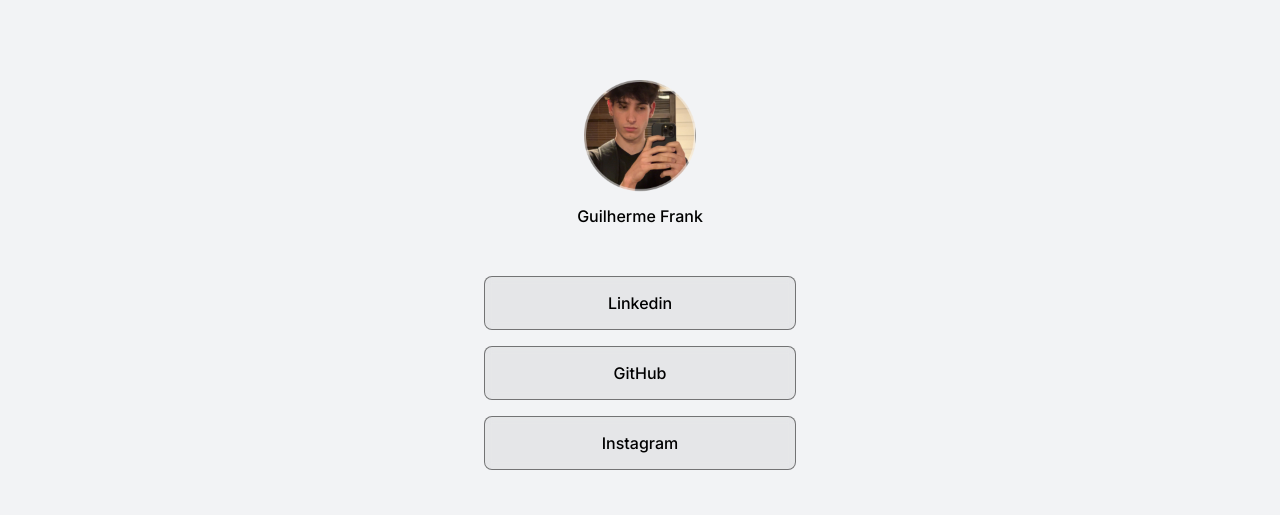
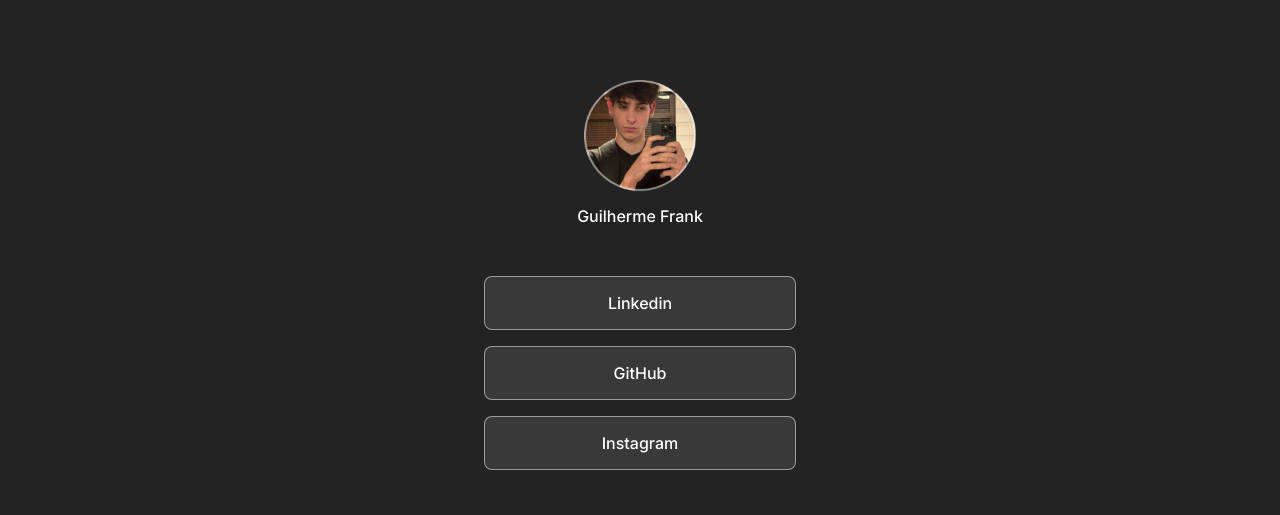
Before and after one commit to guiifrank/ProjetoLinks, a plain HTML site: page index.html in a window 1280 px wide. Shown: the top 515 px of the page. Drawn offline with nearby package versions, Linux system fonts and the light colour scheme.

Commit message:
ajustado cores de fundo (dark mode e light mode)

```diff
--- a/index.html
+++ b/index.html
@@ -1,5 +1,5 @@
 <!DOCTYPE html>
-<html lang="en" class="light">
+<html lang="en" class="">
   <head>
     <link rel="preconnect" href="https://fonts.googleapis.com" />
     <link rel="preconnect" href="https://fonts.gstatic.com" crossorigin />
--- a/style.css
+++ b/style.css
@@ -6,7 +6,7 @@
 
 :root {
   --text-color: white;
-  --bg-url: url(assets/dark-bg.jpeg);
+  --bg-url: #232323;
   --stroke-color: rgba(255, 255, 255, 0.5);
   --surface-color: rgba(255, 255, 255, 0.1);
   --surface-color-hover: rgba(255, 255, 255, 0.05);
@@ -15,7 +15,7 @@
 
 .light {
   --text-color: black;
-  --bg-url: url(assets/light-bg.jpeg);
+  --bg-url: #f2f0ef;
   --stroke-color: rgba(0, 0, 0, 0.5);
   --surface-color: rgba(0, 0, 0, 0.05);
   --surface-color-hover: rgba(0, 0, 0, 0.02);
```
